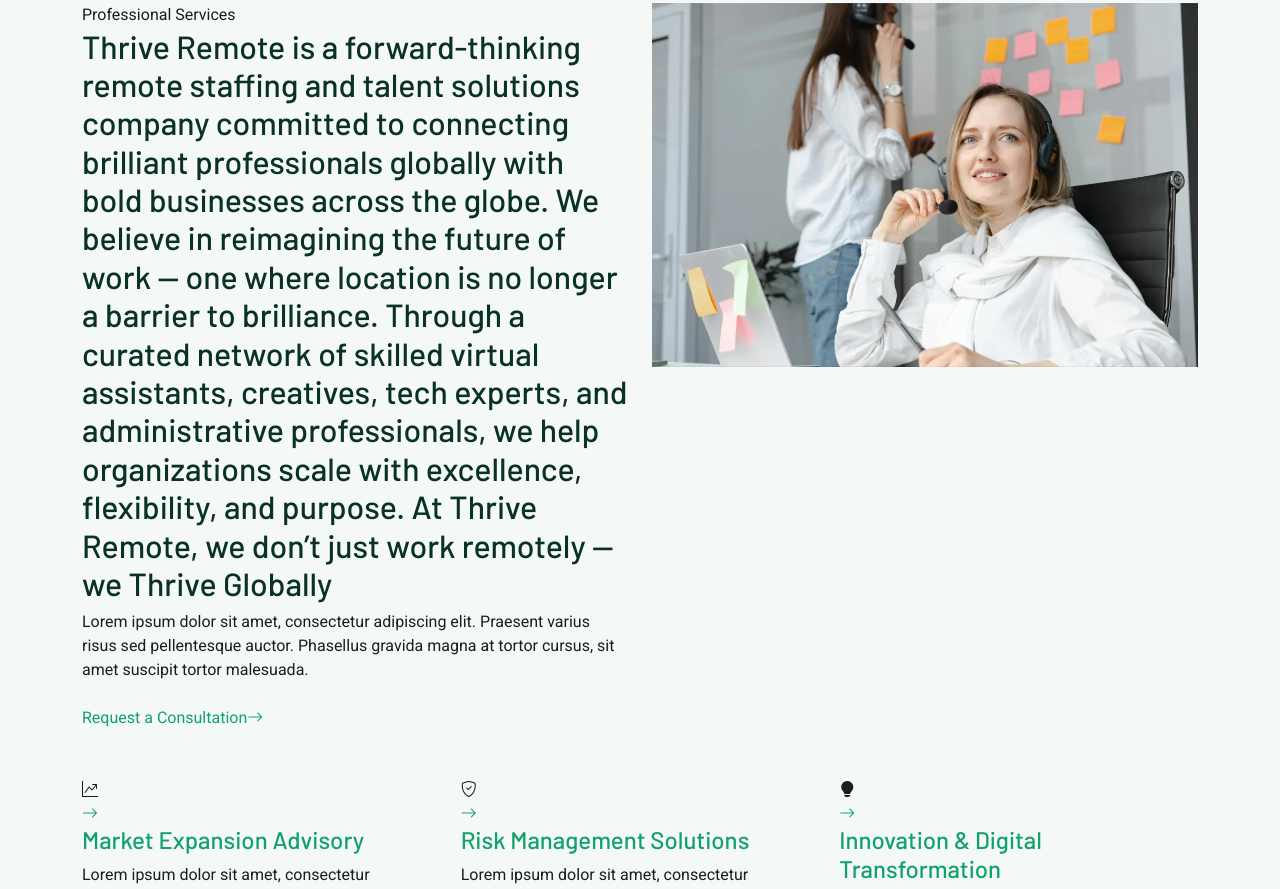
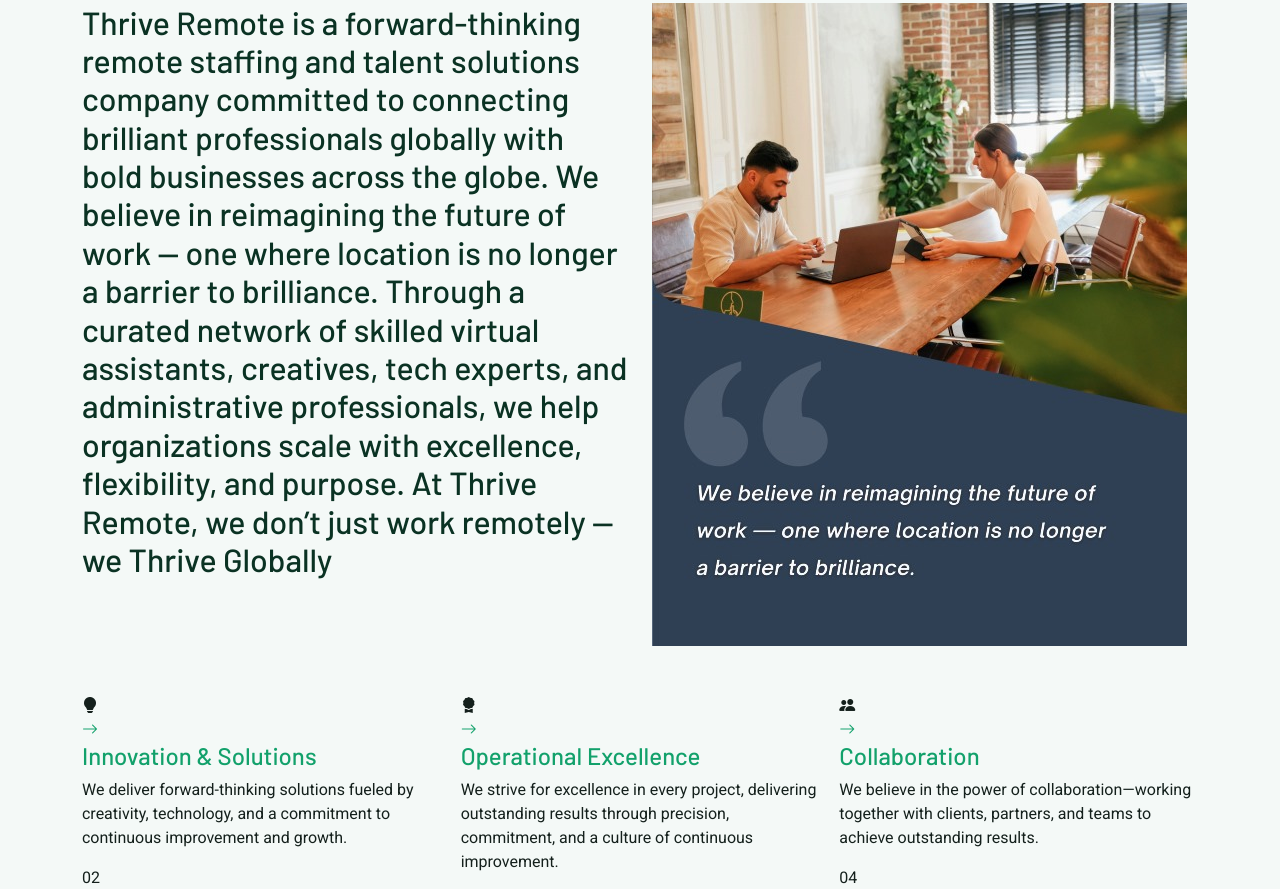
Before and after one commit to Emmanuel-kipngeno/thrive-remote, a plain HTML site: page index.html in a window 1280 px wide. Shown: the part 1911-2800 px from the top of the page. Drawn offline with Linux system fonts and the light colour scheme.

Commit message:
added assets

```diff
--- a/index.html
+++ b/index.html
@@ -69,7 +69,7 @@
           <ul>
             <li><a href="#hero" class="active">Home</a></li>
             <li><a href="#about">About</a></li>
-            <li><a href="#services">Services</a></li>
+            <li><a href="#services">Our Values</a></li>
             <li><a href="#portfolio">Portfolio</a></li>
             <li><a href="#team">Team</a></li>
             <li class="dropdown"><a href="#"><span>Dropdown</span> <i class="bi bi-chevron-down toggle-dropdown"></i></a>
@@ -563,16 +563,8 @@
 
           <div class="col-lg-6">
             <div class="image-wrapper">
-              <img src="assets/img/about/about-square-8.webp" alt="About Us" class="img-fluid main-image">
-              <div class="floating-card">
-                <div class="card-content">
-                  <i class="bi bi-award"></i>
-                  <div class="text">
-                    <h5>Excellence Award</h5>
-                    <span>Digital Innovation 2023</span>
-                  </div>
-                </div>
-              </div>
+              <img src="assets/img/about/assets/img/about/overview.jpg" alt="About Us" class="img-fluid main-image">
+
             </div>
           </div>
         </div>
@@ -715,7 +707,7 @@
         <div class="row">
           <div class="col-lg-6">
             <div class="services-content" data-aos-duration="900">
-              <span class="subtitle">Professional Services</span>
+              <!-- <span class="subtitle">Professional Services</span> -->
               <h2>Thrive Remote is a forward-thinking remote
 staffing and talent solutions company committed
 to connecting brilliant professionals globally with
@@ -728,15 +720,15 @@
 organizations scale with excellence, flexibility, and
 purpose.
 At Thrive Remote, we don’t just work remotely —we Thrive Globally</h2>
-              <p data-aos-duration="800">Lorem ipsum dolor sit amet, consectetur adipiscing elit. Praesent varius risus sed pellentesque auctor. Phasellus gravida magna at tortor cursus, sit amet suscipit tortor malesuada.</p>
-              <div class="mt-4" data-aos-duration="1100">
+              <!-- <p data-aos-duration="800">We believe in reimagining the future of work - one where location is no longer the barrier of brilliance</p> -->
+              <!-- <div class="mt-4" data-aos-duration="1100">
                 <a href="#" class="btn-consultation"><span>Request a Consultation</span><i class="bi bi-arrow-right"></i></a>
-              </div>
+              </div> -->
             </div>
           </div>
           <div class="col-lg-6">
-            <div class="services-image">
-              <img src="assets/img/services/services-9.webp" alt="Business Services" class="img-fluid">
+            <div class="Values-image">
+              <img src="assets/img/about/assets/img/about/about-square-8.webp" alt=" Our Values" class="img-fluid">
               <div class="shape-circle"></div>
               <div class="shape-accent"></div>
             </div>
@@ -745,7 +737,7 @@
 
         <div class="row mt-5" data-aos-duration="1000">
           <div class="col-12">
-            <div class="services-slider swiper init-swiper">
+            <div class="Our Values-slider swiper init-swiper">
               <script type="application/json" class="swiper-config">
                 {
                   "slidesPerView": 3,
@@ -777,26 +769,27 @@
             <div class="swiper-slide">
   <div class="service-card">
     <div class="icon-box">
-                      <i class="bi bi-bar-chart-fill"></i>
+      <i class="bi bi-shield-check"></i> <!-- Integrity Icon -->
     </div>
     <a href="#" class="arrow-link"><i class="bi bi-arrow-right"></i></a>
     <div class="content">
-                      <h4><a href="#">Financial Strategy Development</a></h4>
-                      <p>Lorem ipsum dolor sit amet, consectetur adipiscing elit. Nulla facilisi. Cras vehicula magna eget lectus varius, at finibus massa condimentum.</p>
+      <h4><a href="#">Integrity & Ethics</a></h4>
+      <p>We uphold the highest standards of integrity in all our actions, ensuring transparency, accountability, and trust in every engagement.</p>
       <div class="service-number">01</div>
     </div>
   </div>
 </div>
+
 
               <div class="swiper-slide">
   <div class="service-card">
     <div class="icon-box">
-                      <i class="bi bi-graph-up-arrow"></i>
+      <i class="bi bi-lightbulb-fill"></i> <!-- Innovation Icon -->
     </div>
     <a href="#" class="arrow-link"><i class="bi bi-arrow-right"></i></a>
     <div class="content">
-                      <h4><a href="#">Market Expansion Advisory</a></h4>
-                      <p>Lorem ipsum dolor sit amet, consectetur adipiscing elit. Nulla facilisi. Cras vehicula magna eget lectus varius, at finibus massa condimentum.</p>
+      <h4><a href="#">Innovation & Solutions</a></h4>
+      <p>We deliver forward-thinking solutions fueled by creativity, technology, and a commitment to continuous improvement and growth.</p>
       <div class="service-number">02</div>
     </div>
   </div>
@@ -805,30 +798,32 @@
               <div class="swiper-slide">
   <div class="service-card">
     <div class="icon-box">
-                      <i class="bi bi-shield-check"></i>
+      <i class="bi bi-award-fill"></i> <!-- Excellence Icon -->
     </div>
     <a href="#" class="arrow-link"><i class="bi bi-arrow-right"></i></a>
     <div class="content">
-                      <h4><a href="#">Risk Management Solutions</a></h4>
-                      <p>Lorem ipsum dolor sit amet, consectetur adipiscing elit. Nulla facilisi. Cras vehicula magna eget lectus varius, at finibus massa condimentum.</p>
+      <h4><a href="#">Operational Excellence</a></h4>
+      <p>We strive for excellence in every project, delivering outstanding results through precision, commitment, and a culture of continuous improvement.</p>
       <div class="service-number">03</div>
     </div>
   </div>
 </div>
+
 
              <div class="swiper-slide">
   <div class="service-card">
     <div class="icon-box">
-                      <i class="bi bi-lightbulb-fill"></i>
+      <i class="bi bi-people-fill"></i> <!-- Collaboration Icon -->
     </div>
     <a href="#" class="arrow-link"><i class="bi bi-arrow-right"></i></a>
     <div class="content">
-                      <h4><a href="#">Innovation &amp; Digital Transformation</a></h4>
-                      <p>Lorem ipsum dolor sit amet, consectetur adipiscing elit. Nulla facilisi. Cras vehicula magna eget lectus varius, at finibus massa condimentum.</p>
+      <h4><a href="#">Collaboration</a></h4>
+      <p>We believe in the power of collaboration—working together with clients, partners, and teams to achieve outstanding results.</p>
       <div class="service-number">04</div>
     </div>
   </div>
 </div>
+
 
                 <div class="swiper-slide">
                   <div class="service-card">
```
Also changed, not shown: Drive images/IMG-20250727-WA0003.jpg (added), Drive images/IMG-20250727-WA0004.jpg (added), Drive images/IMG-20250727-WA0006.jpg (added), Drive images/IMG-20250727-WA0007.jpg (added), Drive images/IMG-20250727-WA0008.jpg (added), Drive images/IMG-20250727-WA0009.jpg (added), Drive images/about-square-8.webp (added), assets/img/about/about-square-8.webp (deleted), assets/img/about/assets/img/about/about-square-8.webp (added), assets/img/about/assets/img/about/overview.jpg (added). Lines whose indentation alone changed are shown as unchanged.
